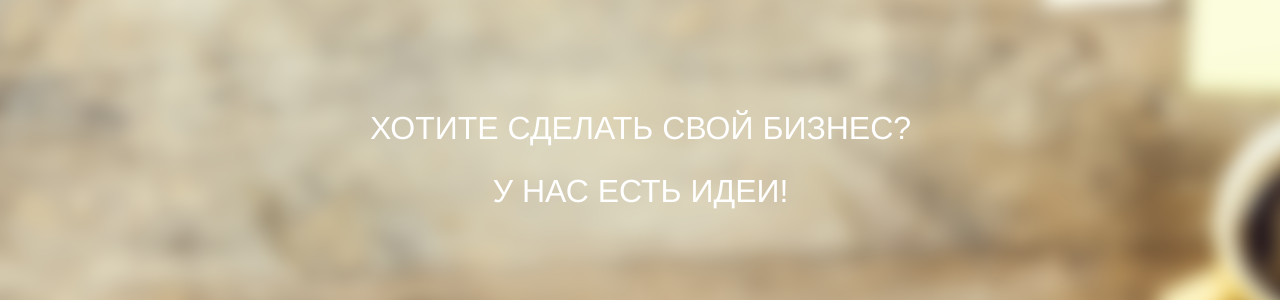
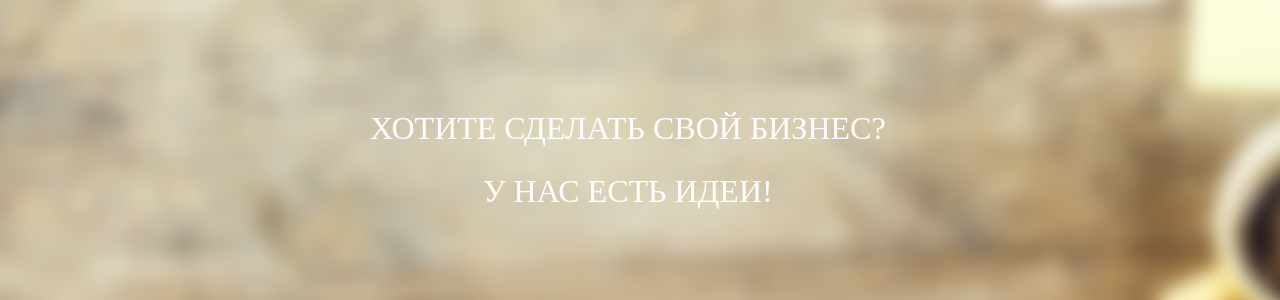
Before and after one commit to svetashov/bizideas.github.io, a Jekyll site: the page built from index.html, in a window 1280 px wide. Shown: the part 223-523 px from the top of the page. Built offline with Jekyll 4.4.1, drawn with Linux system fonts in a browser that asks for light colours; some web fonts are replaced.

Commit message:
Update _layout.scss

```diff
--- a/_sass/_layout.scss
+++ b/_sass/_layout.scss
@@ -263,6 +263,7 @@
 }
 .main-page-start-text {
     font-size: 24pt;
+    font-family: Myriad Set Pro Thin;
     text-align: center;
     color: rgba(100%, 100%, 100%, 1);
     align: center;
```
